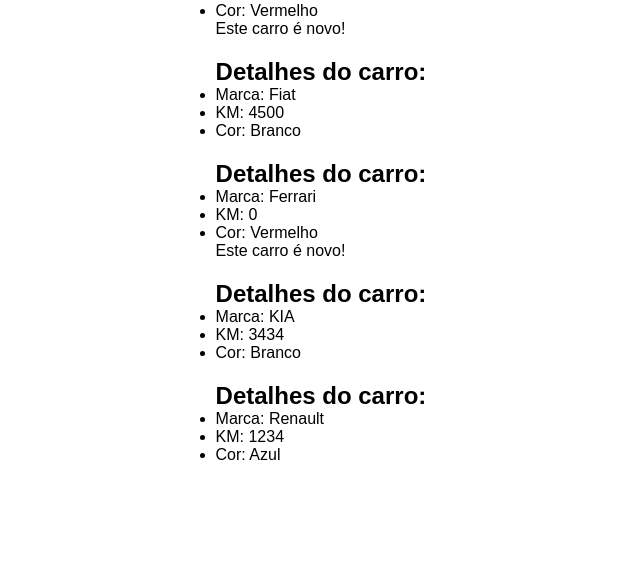
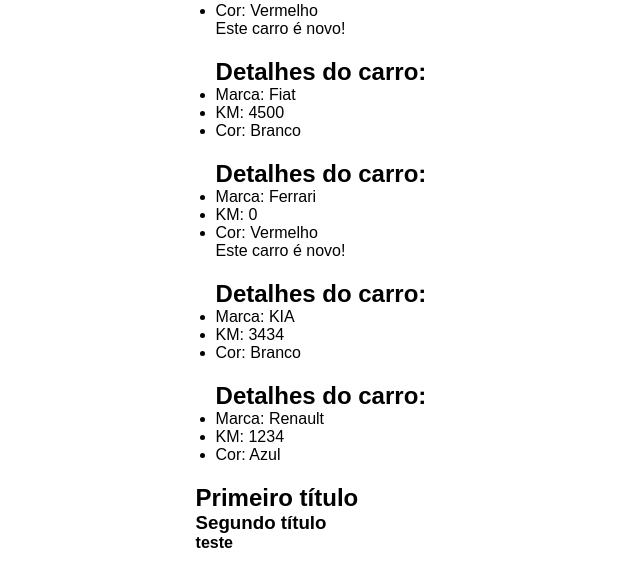
Before and after one commit to danniel-rodrigues/learn-react, a React (Vite) app in the folder avancando_em_react/: page / in a window 1280 px wide. Shown: the part 1843-2429 px from the top of the page, without its empty margins (0-640 px from the left). Built offline with nearby package versions, Linux system fonts and the light colour scheme.

Commit message:
aula sobre fragment finalizada

```diff
--- a/avancando_em_react/src/App.jsx
+++ b/avancando_em_react/src/App.jsx
@@ -3,6 +3,7 @@
 import GoldenGate from "./assets/golden-gate.jpg";
 import CarDetails from "./components/CarDetails";
 import ConditionalRender from "./components/ConditionalRender";
+import Fragment from "./components/Fragment";
 import ListRender from "./components/ListRender";
 import ManageData from "./components/ManageData";
 import ShowUserName from "./components/ShowUserName";
@@ -45,6 +46,9 @@
           newCar={car.newCar}
         />
       ))}
+
+      {/* Fragment */}
+      <Fragment propFragment="teste" />
     </div>
   );
 }
--- /dev/null
+++ b/avancando_em_react/src/components/Fragment.jsx
@@ -0,0 +1,11 @@
+const Fragment = ({ propFragment }) => {
+  return (
+    <>
+      <h2>Primeiro título</h2>
+      <h3>Segundo título</h3>
+      <h4>{propFragment}</h4>
+    </>
+  );
+};
+
+export default Fragment;
```
